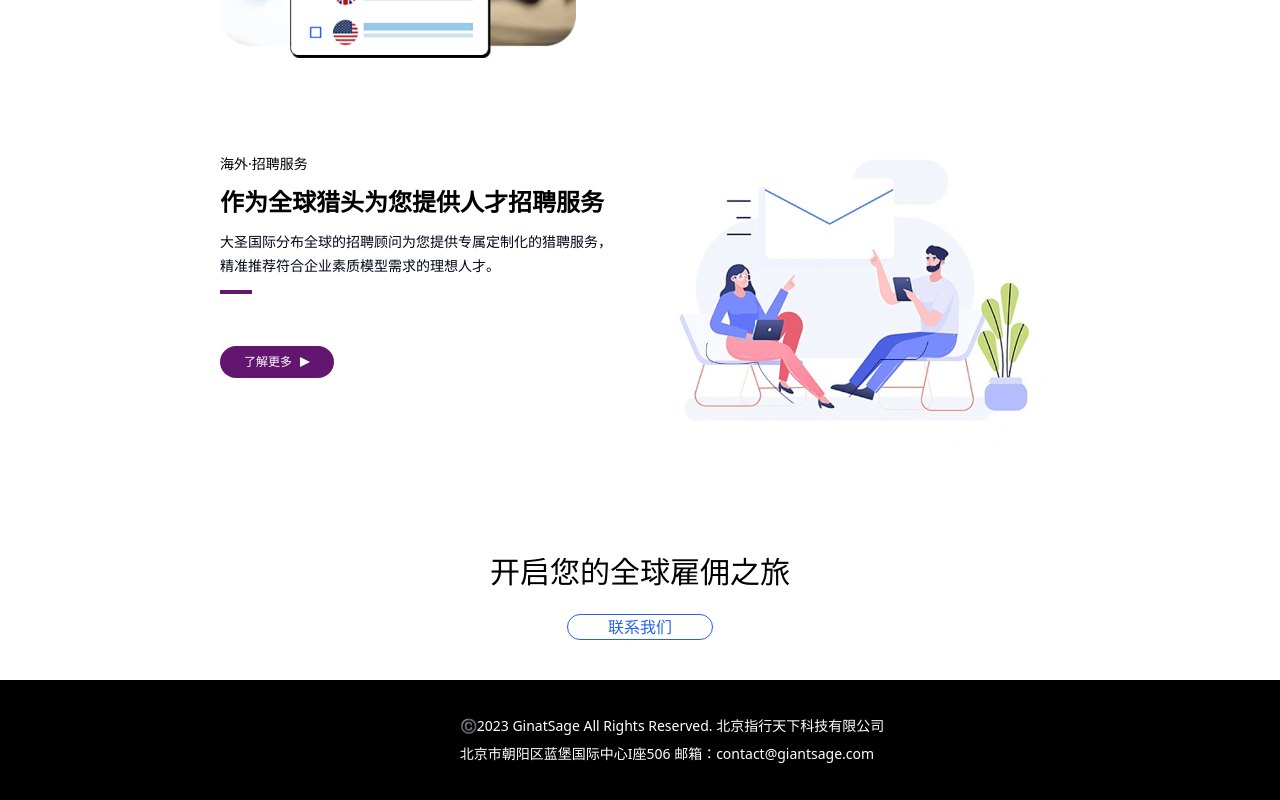
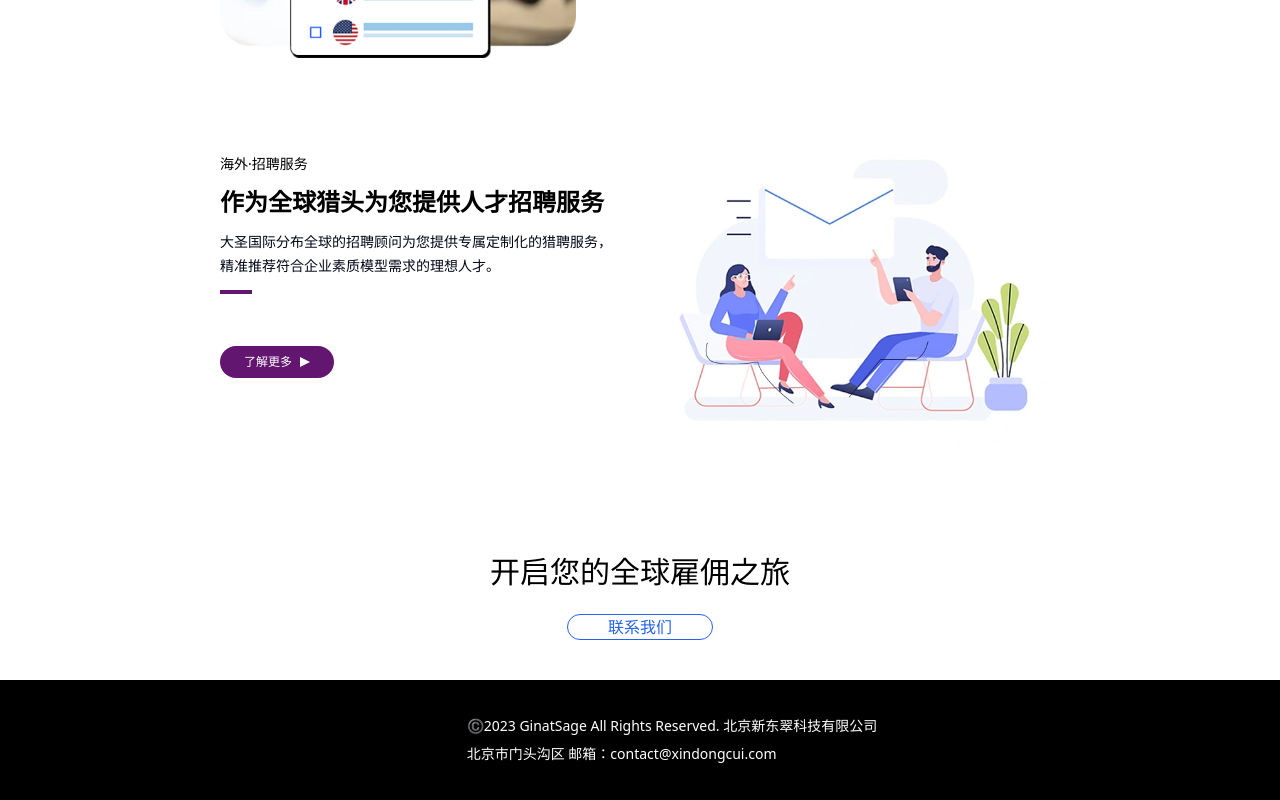
Before and after one commit to river7god/mkit-cms, a Next.js app: page / in a window 1280 px wide. Shown: the part 1573-2373 px from the top of the page. Built offline with nearby package versions, Linux system fonts and the light colour scheme.

Commit message:
Update Footer.tsx

```diff
--- a/components/layout/Footer.tsx
+++ b/components/layout/Footer.tsx
@@ -7,10 +7,10 @@ const Footer = () => {
 
            <div className=" text-sm space-y-2">
                <div>
-               ©️2023 GinatSage All Rights Reserved. 北京指行天下科技有限公司
+               ©️2023 GinatSage All Rights Reserved. 北京新东翠科技有限公司
                </div>
                <div>
-               北京市朝阳区蓝堡国际中心I座506   邮箱：contact@giantsage.com
+               北京市门头沟区   邮箱：contact@xindongcui.com
                </div>
            </div>
     </div> );
```
